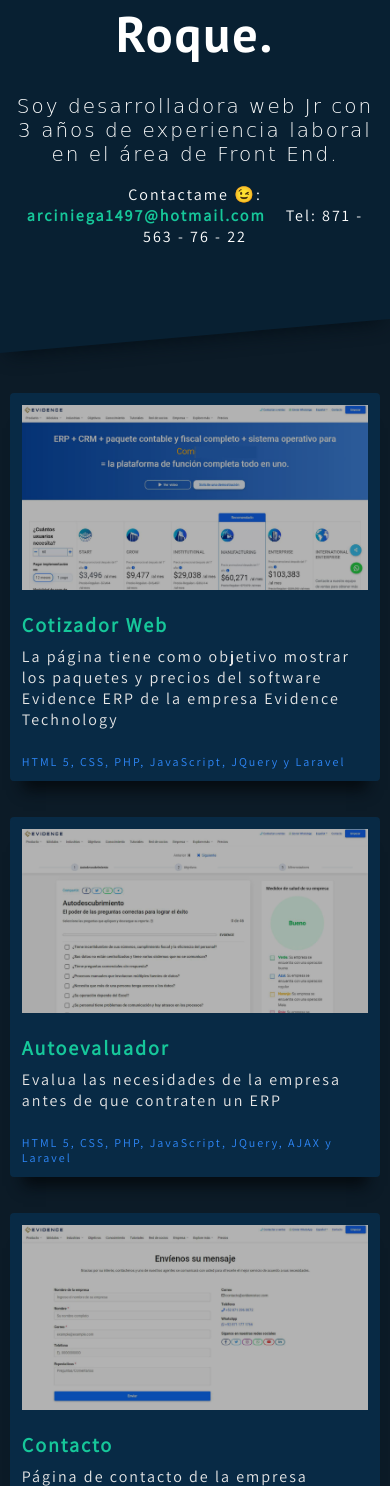
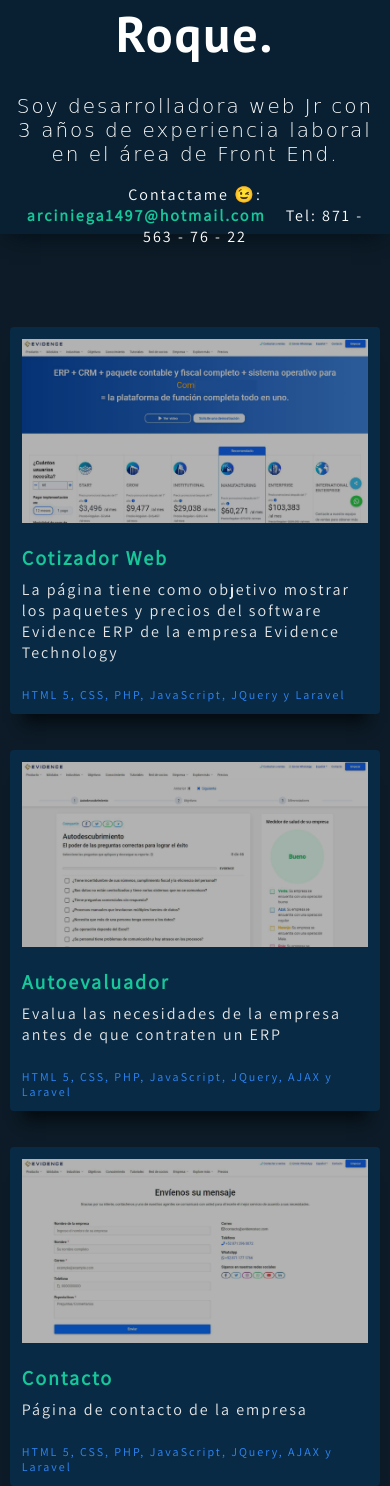
Before and after one commit to lauArciniega2797/lauArciniega2797.github.io, a PHP site: page / in a window 390 px wide. Shown: the part 566-2052 px from the top of the page. Run offline with PHP 8.4, Linux system fonts and the light colour scheme; some libraries are stand-ins or nearby versions; some web fonts are replaced.

Commit message:
mantenimiento al css

```diff
--- a/assets/css/styles.css
+++ b/assets/css/styles.css
@@ -88,7 +88,7 @@ header .header-container figure ~ div p span:nth-child(1) {
 header div.header-background {
     background-color: var(--black);
     box-shadow: 0px 10px 20px -9px #040e16;
-    height: 120%;
+    height: 100%;
     position: absolute;
     transform: skewY(-5deg);
     top: -14%;
@@ -97,7 +97,7 @@ header div.header-background {
 }
 section {
     background-color: var(--black_2);
-    margin-top: -3%;
+    margin-top: -14%;
     padding-top: 260px;
     padding-bottom: 100px;
 }
@@ -211,17 +211,23 @@ footer ~ p {
         --md: 32px;
         --xs: 12px;
     }
-    header {padding: 60px 0;}
+    header {padding-bottom: 60px;}
     header .header-container {
         flex-direction: column;
     }
     header .header-container figure {
         margin: 0;
+        height: 250px;
+        width: 250px;
     }
     header .header-container figure ~ div {
         margin-top: 20px;
         text-align: center;
         width: 100%;
+    }
+    header div.header-background {
+        transform: skewY(-3deg);
+        top: -8%;
     }
     section article div.pages-container a.page-box {
         width: 46.5%;
@@ -236,16 +242,28 @@ footer ~ p {
     }
 }
 @media (max-width: 768px) {
+    root {
+        --lg: 45px;
+        --nrm: 18px;
+        --sm: 15px;
+    }
     header {
-        padding-top: 100px;
+        padding-top: 40px;
     }
     section article div.pages-container a.page-box {
         width: 100%;
     }
+    header div.header-background {
+        transform: initial;
+        top: -6%;
+    }
 }
 @media (max-width: 560px) {
     header {
-        padding-bottom: 100px;
+        padding-bottom: 60px 0 100px 0;
+    }
+    section {
+        margin-top: -20%;
     }
 }
 @media (max-width: 530px) {
```
